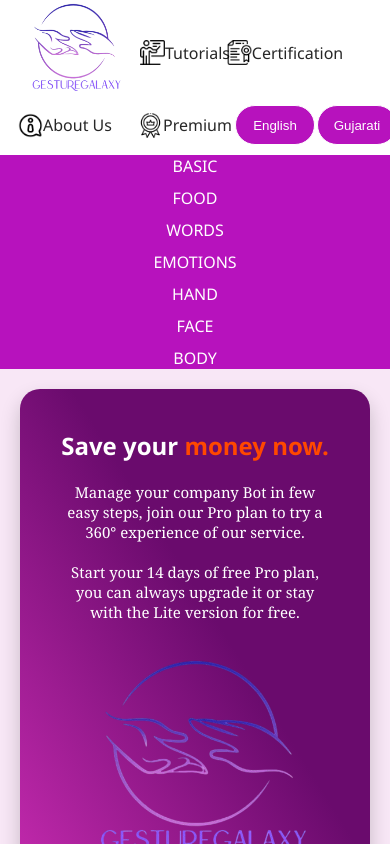
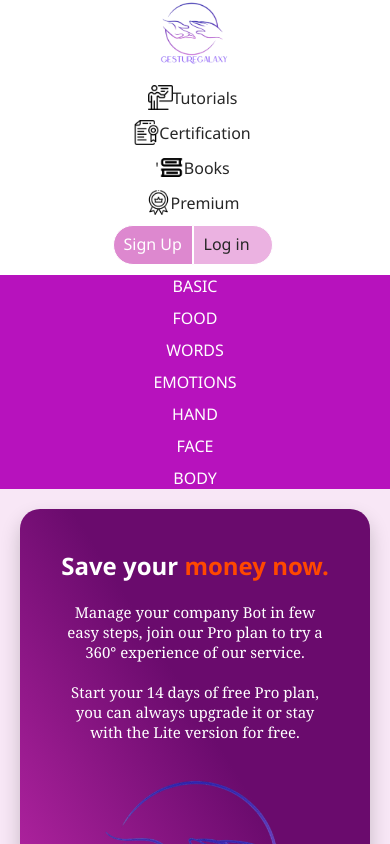
Before and after one commit to VandanKambodi/GestureGalaxy, a React (Vite) app in the folder learning-app/: page /premium in a window 390 px wide. Shown: the top 844 px of the page. Built offline with nearby package versions, Linux system fonts and the light colour scheme.

Commit message:
responsive section

```diff
--- a/learning-app/src/components/Footer.css
+++ b/learning-app/src/components/Footer.css
@@ -115,3 +115,14 @@
     margin-top: 50px;
     margin-bottom: 0;
 }
+
+@media (max-width: 870px) {
+    #roocket{
+        margin-right: 15px;
+    }
+}
+@media (max-width: 600px) {
+    #roocket{
+        margin-right: 25px;
+    }
+}
--- a/learning-app/src/components/Navbar.css
+++ b/learning-app/src/components/Navbar.css
@@ -40,7 +40,7 @@
     display: flex;
     justify-content: center;
     align-items: center;
-    width: 100px;
+    width: 112px;
 }
 #l1:hover{
     background: #DD88CF;
@@ -180,7 +180,27 @@
         flex-direction: column;
     }
   }
-  @media (max-width: 1175px) {
+  @media (max-width: 1235px) {
+    .nav{
+        height: 100%;
+        /* display: grid;
+        grid-template-columns: auto auto auto auto;
+        grid-gap: 0px; */
+        display: flex;
+        justify-content: space-between;
+        align-items: center;
+        margin-bottom: 0px;
+    }
+    .img{
+        height: 70px;
+        width: 90px;
+    }
+    .search{
+        display: none;
+    }
+}
+
+@media (max-width: 1000px) {
     .nav{
         height: 100%;
         display: grid;
@@ -189,10 +209,53 @@
         margin-bottom: 10px;
     }
     .img{
-        height: 100px;
-        width: 120px;
+        height: 70px;
+        width: 90px;
     }
     .search{
         display: none;
     }
 }
+@media (max-width: 600px) {
+    .nav{
+        height: 100%;
+        display: grid;
+        grid-template-columns: repeat(3, 1fr);
+        gap: 0px;
+        margin-bottom: 10px;
+    }
+    .about{
+        display: none;
+    }
+    .search{
+        display: none;
+    }
+    .convert{
+        display: none;
+    }
+    .img{
+        height: 70px;
+        width: 90px;
+    }
+}
+@media (max-width: 410px) {
+    .nav{
+        height: 100%;
+        display: flex;
+        align-items: center;
+        justify-content: center;
+        flex-direction: column;
+        margin-bottom: 10px;
+        gap: 10px;
+    }
+    .convert{
+        display: none;
+    }
+    .search{
+        display: none;
+    }
+    .img{
+        height: 70px;
+        width: 90px;
+    }
+}
--- a/learning-app/src/components/login.css
+++ b/learning-app/src/components/login.css
@@ -1,3 +1,8 @@
+.alog{
+  background-color: #A9C9FF;
+  background-image: linear-gradient(180deg, #A9C9FF 0%, #FFBBEC 100%);
+}
+
 .log{
     margin: 0%;
     padding: 0%;
@@ -8,7 +13,7 @@
     align-items: center;
     flex-direction: row;
     height: 100vh;
-    margin-left: 50px;
+    margin-left: 0px;
 }
 .login-container {
     font-family:'Gill Sans', 'Gill Sans MT', Calibri, 'Trebuchet MS', sans-serif;
@@ -71,3 +76,27 @@
   p a:hover {
     text-decoration: underline;
   }
+
+  @media (max-width:1000px) {
+    .limg{
+        height: 320px;
+        width: 390px;
+
+    }
+}
+@media (max-width:900px) {
+    .limg{
+        height: 250px;
+        width: 300px;
+
+    }
+}
+
+@media (max-width:744px) {
+    .log{
+        display: flex;
+        justify-content: center;
+        align-items: center;
+        flex-direction: column;
+    }
+}
--- a/learning-app/src/components/login.jsx
+++ b/learning-app/src/components/login.jsx
@@ -18,10 +18,11 @@
         };
 
         return (
+        <div className="alog">
         <div className="log">
                 <div className="slogo">
                     <Link to="/home">
-                        <img src="./logo1.png" alt="logo" className='img'/>
+                        <img src="./logo1.png" alt="logo" className='limg'/>
                     </Link>
                 </div>
         <div className="login-container">
@@ -50,6 +51,7 @@
             </div>
         </div>
         </div>
+        </div>
         )
   }
 export default login
--- a/learning-app/src/components/signup.css
+++ b/learning-app/src/components/signup.css
@@ -1,3 +1,8 @@
+.all{
+    background-color: #A9C9FF;
+background-image: linear-gradient(180deg, #A9C9FF 0%, #FFBBEC 100%);
+
+}
 .sign{
     margin: 0%;
     padding: 0%;
@@ -8,7 +13,7 @@
     align-items: center;
     flex-direction: row;
     height: 100vh;
-    margin-left: 50px;
+    margin-left: 0px;
 }
 .signup-container {
     font-family:'Gill Sans', 'Gill Sans MT', Calibri, 'Trebuchet MS', sans-serif;
@@ -71,3 +76,26 @@
 p a:hover {
     text-decoration: underline;
 }
+@media (max-width:1000px) {
+    .simg{
+        height: 320px;
+        width: 390px;
+
+    }
+}
+@media (max-width:900px) {
+    .simg{
+        height: 250px;
+        width: 300px;
+
+    }
+}
+
+@media (max-width:744px) {
+    .sign{
+        display: flex;
+        justify-content: center;
+        align-items: center;
+        flex-direction: column;
+    }
+}
--- a/learning-app/src/components/signup.jsx
+++ b/learning-app/src/components/signup.jsx
@@ -19,10 +19,11 @@
   };
 
   return (
+    <div className="all">
     <div className="sign">
         <div className="slogo">
             <Link to="/home">
-                <img src="./logo1.png" alt="logo" className='img'/>
+                <img src="./logo1.png" alt="logo" className='simg'/>
             </Link>
         </div>
     <div className="signup-container">
@@ -59,6 +60,7 @@
       </div>
     </div>
     </div>
+    </div>
   );
 };
 
```
